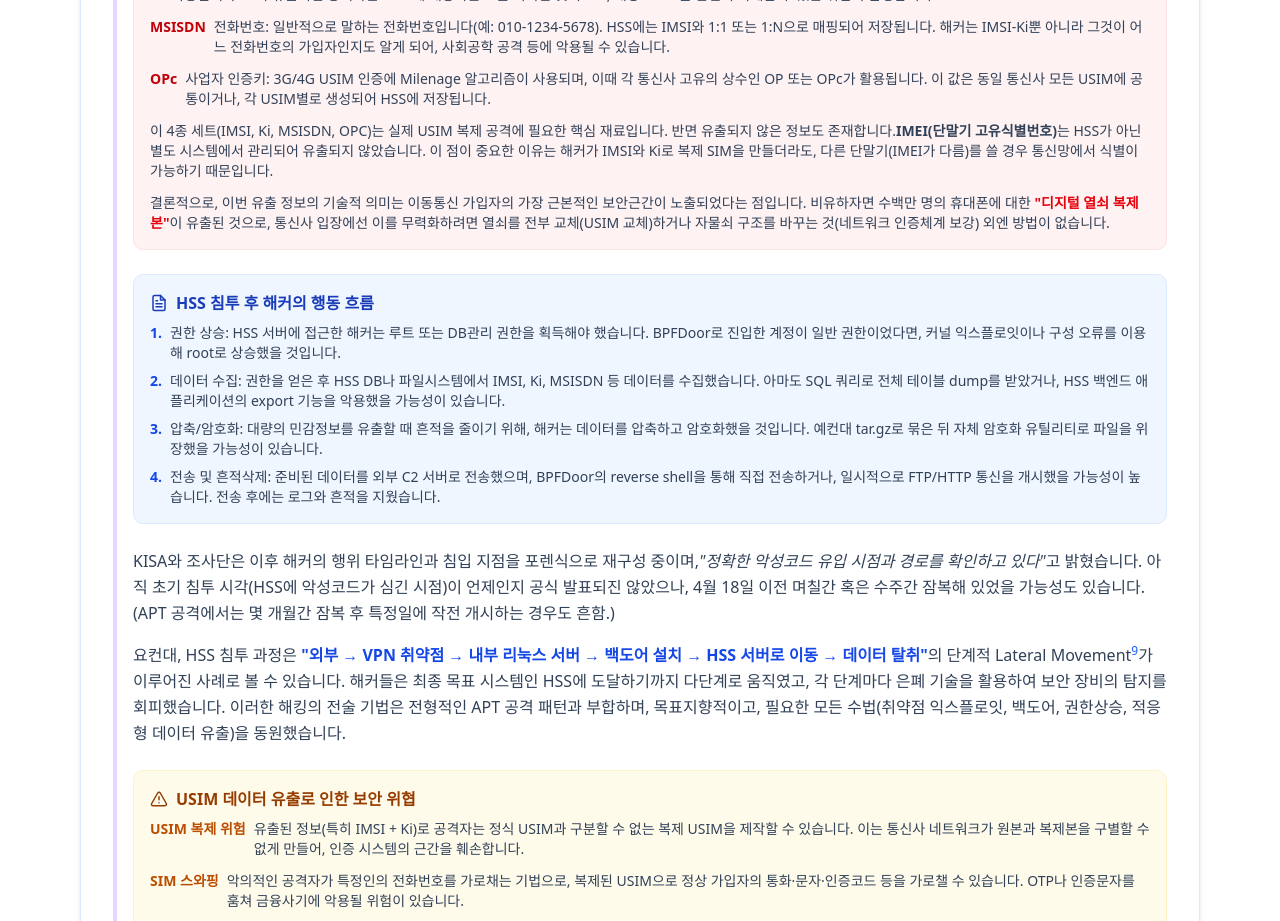
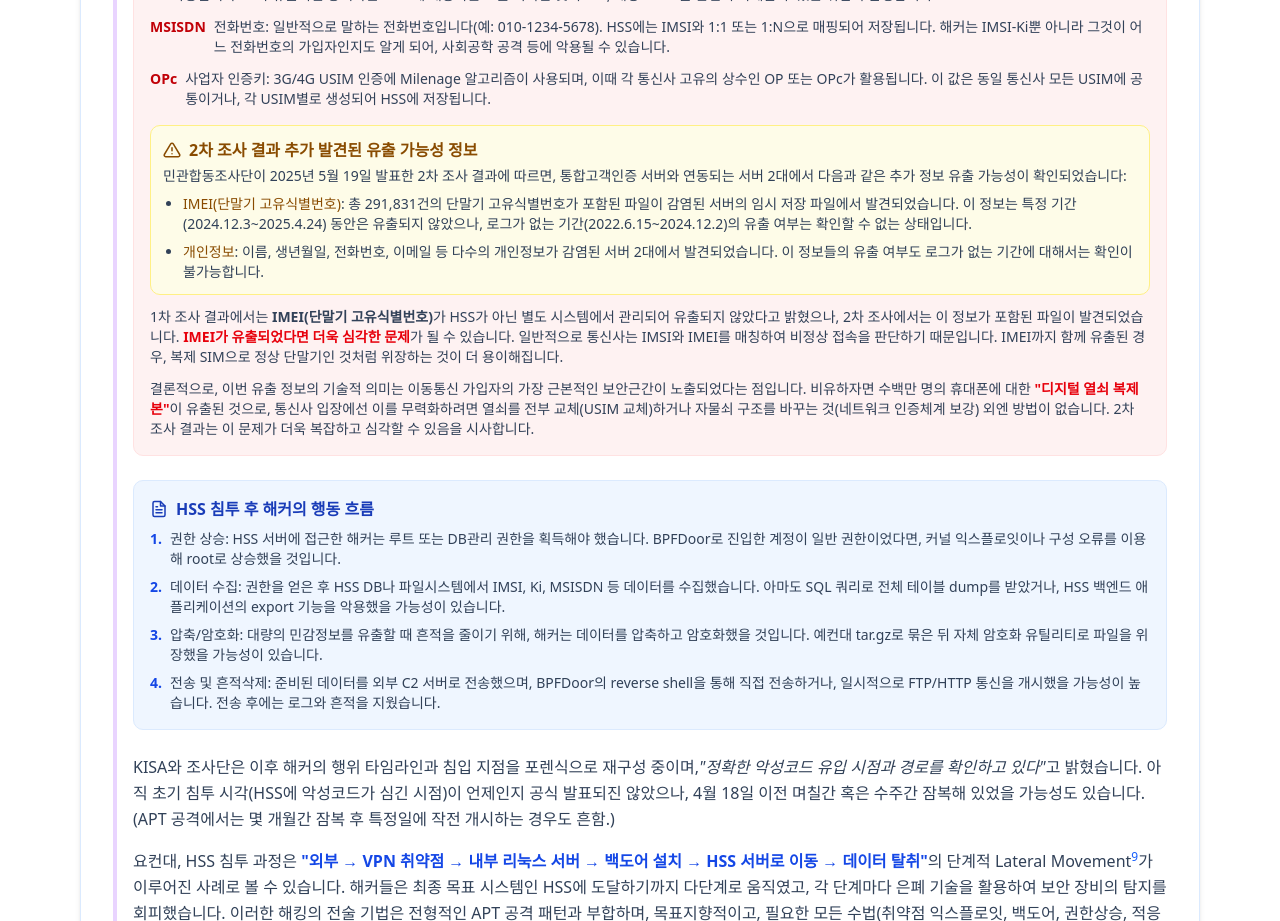
Before and after one commit to pandora0667/sk-telecom-security-incident, a Next.js app: page /analysis in a window 1280 px wide. Shown: the part 5380-6301 px from the top of the page. Built offline with nearby package versions, Linux system fonts and the light colour scheme.

Commit message:
update: 2025-05-19

```diff
--- a/src/app/analysis/page.tsx
+++ b/src/app/analysis/page.tsx
@@ -1034,15 +1034,46 @@ export default function AnalysisPage() {
                         </li>
                       </ul>
 
+                      <div className="bg-yellow-50 border border-yellow-200 rounded-lg p-3 mt-4 mb-2">
+                        <h5 className="text-yellow-800 font-semibold mb-1 flex items-center">
+                          <svg
+                            xmlns="http://www.w3.org/2000/svg"
+                            width="18"
+                            height="18"
+                            viewBox="0 0 24 24"
+                            fill="none"
+                            stroke="currentColor"
+                            strokeWidth="2"
+                            strokeLinecap="round"
+                            strokeLinejoin="round"
+                            className="mr-2"
+                          >
+                            <path d="M10.29 3.86 1.82 18a2 2 0 0 0 1.71 3h16.94a2 2 0 0 0 1.71-3L13.71 3.86a2 2 0 0 0-3.42 0z"/>
+                            <line x1="12" y1="9" x2="12" y2="13"/>
+                            <line x1="12" y1="17" x2="12.01" y2="17"/>
+                          </svg>
+                          2차 조사 결과 추가 발견된 유출 가능성 정보
+                        </h5>
+                        <p className="text-sm text-slate-700">
+                          민관합동조사단이 2025년 5월 19일 발표한 2차 조사 결과에 따르면, 통합고객인증 서버와 연동되는 서버 2대에서 다음과 같은 추가 정보 유출 가능성이 확인되었습니다:
+                        </p>
+                        <ul className="mt-2 space-y-2 text-sm text-slate-700 pl-5 list-disc">
+                          <li>
+                            <span className="font-medium text-yellow-800">IMEI(단말기 고유식별번호)</span>:
+                            총 291,831건의 단말기 고유식별번호가 포함된 파일이 감염된 서버의 임시 저장 파일에서 발견되었습니다. 이 정보는 특정 기간(2024.12.3~2025.4.24) 동안은 유출되지 않았으나, 로그가 없는 기간(2022.6.15~2024.12.2)의 유출 여부는 확인할 수 없는 상태입니다.
+                          </li>
+                          <li>
+                            <span className="font-medium text-yellow-800">개인정보</span>:
+                            이름, 생년월일, 전화번호, 이메일 등 다수의 개인정보가 감염된 서버 2대에서 발견되었습니다. 이 정보들의 유출 여부도 로그가 없는 기간에 대해서는 확인이 불가능합니다.
+                          </li>
+                        </ul>
+                      </div>
+
                       <p className="text-sm text-slate-700 mt-3">
-                        이 4종 세트(IMSI, Ki, MSISDN, OPC)는 실제 USIM 복제
-                        공격에 필요한 핵심 재료입니다. 반면 유출되지 않은 정보도
-                        존재합니다.
-                        <strong>IMEI(단말기 고유식별번호)</strong>는 HSS가 아닌
-                        별도 시스템에서 관리되어 유출되지 않았습니다. 이 점이
-                        중요한 이유는 해커가 IMSI와 Ki로 복제 SIM을 만들더라도,
-                        다른 단말기(IMEI가 다름)를 쓸 경우 통신망에서 식별이
-                        가능하기 때문입니다.
+                        1차 조사 결과에서는 <strong>IMEI(단말기 고유식별번호)</strong>가 HSS가 아닌
+                        별도 시스템에서 관리되어 유출되지 않았다고 밝혔으나, 2차 조사에서는 이 정보가 포함된 파일이 발견되었습니다.
+                        <strong className="text-red-600"> IMEI가 유출되었다면 더욱 심각한 문제</strong>가 될 수 있습니다. 일반적으로 통신사는 IMSI와 IMEI를 매칭하여 비정상 접속을 판단하기 때문입니다.
+                        IMEI까지 함께 유출된 경우, 복제 SIM으로 정상 단말기인 것처럼 위장하는 것이 더 용이해집니다.
                       </p>
 
                       <p className="text-sm text-slate-700 mt-3">
@@ -1055,6 +1086,7 @@ export default function AnalysisPage() {
                         이 유출된 것으로, 통신사 입장에선 이를 무력화하려면
                         열쇠를 전부 교체(USIM 교체)하거나 자물쇠 구조를 바꾸는
                         것(네트워크 인증체계 보강) 외엔 방법이 없습니다.
+                        2차 조사 결과는 이 문제가 더욱 복잡하고 심각할 수 있음을 시사합니다.
                       </p>
                     </div>
 
```
